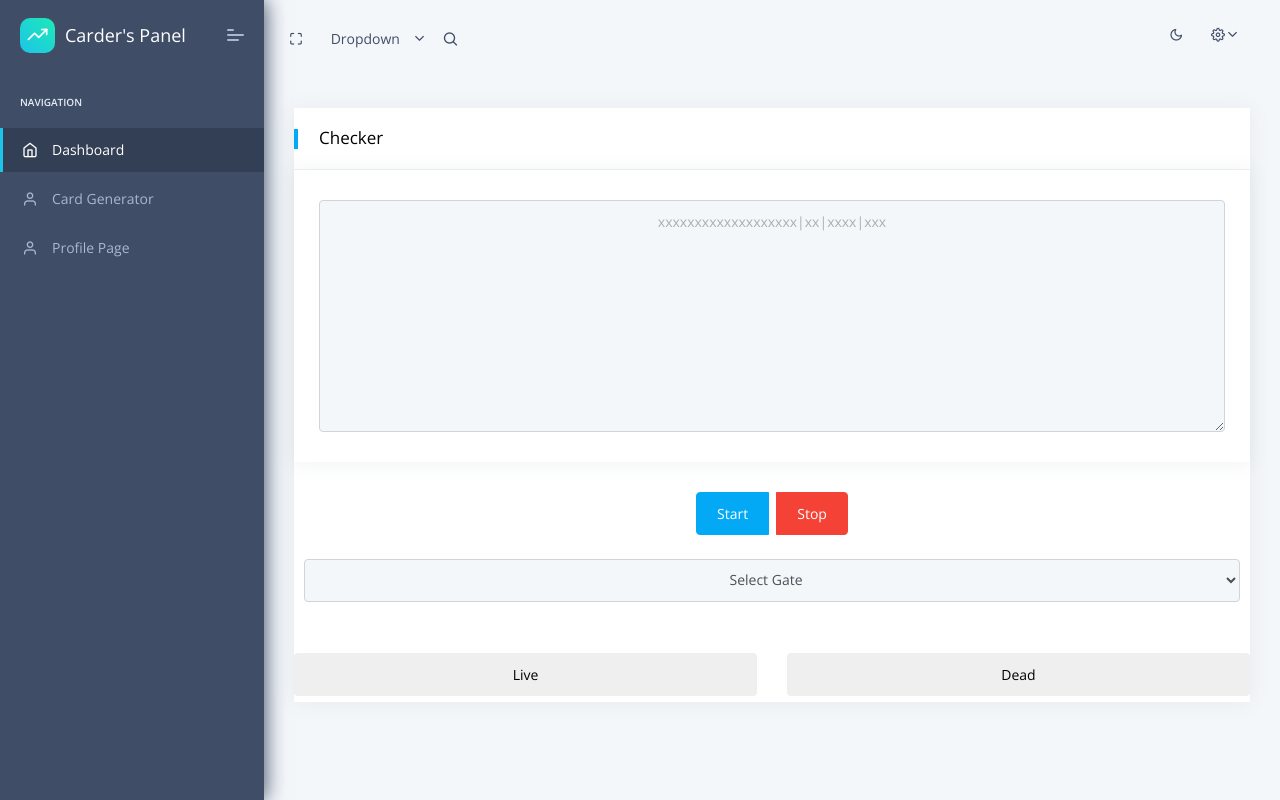
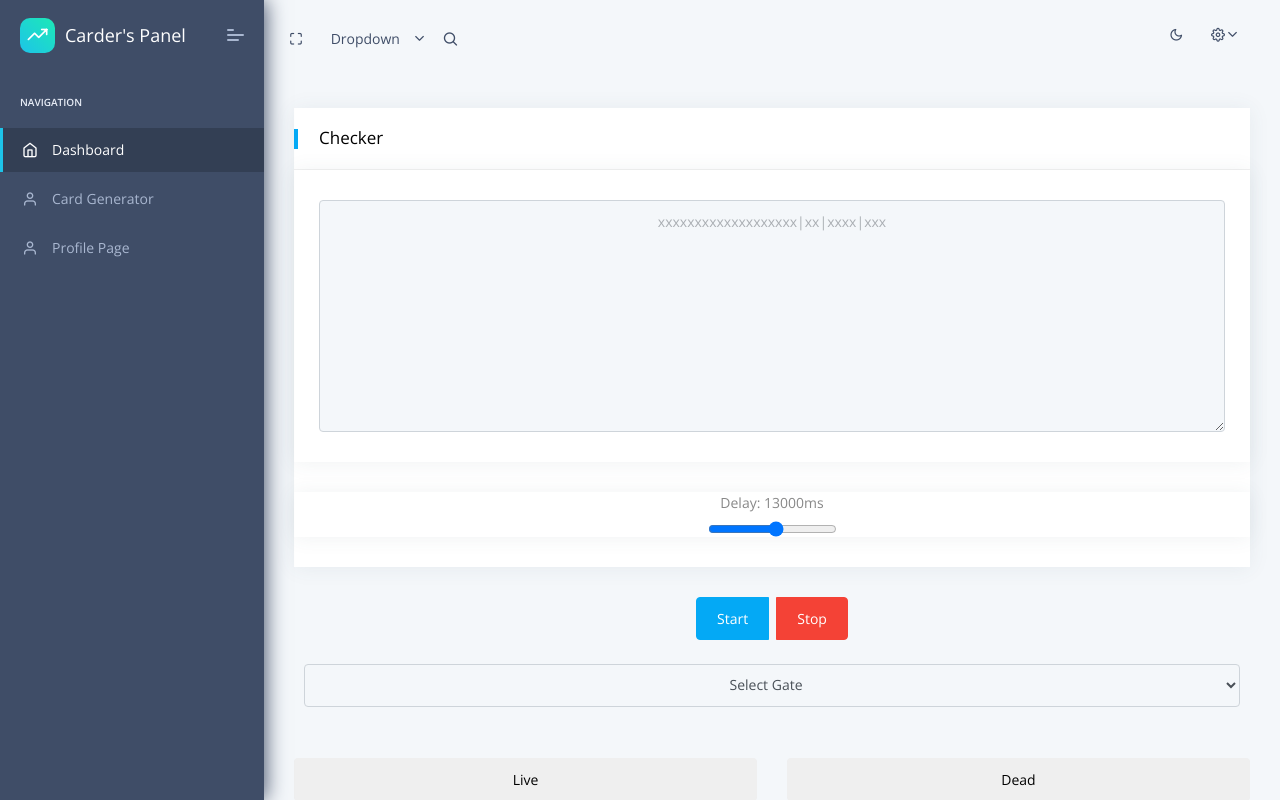
Before and after one commit to radrad0022/checker, a Flask app: page /index in a window 1280 px wide. Shown: the top 800 px of the page. Run offline with Flask 2, Linux system fonts and the light colour scheme; the visitor is signed in with stand-in values (Sample User, id 1); data comes from the database, SQL or seed files in the repository; parts of the project's set-up code (start-up, migrations or seed data) failed here and were passed over; some libraries are stand-ins or nearby versions.

Commit message:
Update index.html

```diff
--- a/apps/templates/home/index.html
+++ b/apps/templates/home/index.html
@@ -38,6 +38,13 @@
 
                     </div>
                   </div>
+                  <div class="card align-items-center justify-content-center"">
+                    <label id="speedvalue">Delay: 13000ms</label>
+                  <div class="d-flex align-items-center justify-content-center">
+                    <input type="range" id="speed" name="speed" min="5000" max="20000" step="1000">
+                  </div>
+                </div>
+              </div>
 
 
                   <div class="btn-group d-flex justify-content-center">
@@ -147,12 +154,21 @@
   });
 </script>
 <script>
+  const speedRange = document.getElementById('speed');
+  const speedLabel = document.querySelector('label[id="speedvalue"]');
+  speedRange.addEventListener('change', (event) => {
+    console.log(`Speed: ${event.target.value}`);
+    speedLabel.textContent = `Delay: ${event.target.value}ms`;
+  });
+</script>
+<script>
 
 
   function stopbtn() {
     // Disable the button and remember that it has been clicked
     localStorage.setItem("startbtn_on", true);
     document.getElementById("startbtn").disabled = false;
+    document.getElementById("speed").disabled = false;
   }
 
 </script>
@@ -161,6 +177,7 @@
         const lista = $("#lista");
         const linhaenviar = lista.val().split("\n");
         document.getElementById("startbtn").disabled = true;
+        document.getElementById("speed").disabled = true;
         const total = linhaenviar.length - 1;
         let tested = total;
         let ap = 0;
@@ -201,7 +218,7 @@
             req.setRequestHeader("Content-type", "application/x-www-form-urlencoded");
             req.send("value=" + encodeURIComponent(value));
 
-            await sleep(10000); // wait 10 second between requests
+            await sleep(speedRange.value); // wait 10 second between requests
 
             if (index === total){
               document.getElementById("stopbtn").click();
```
